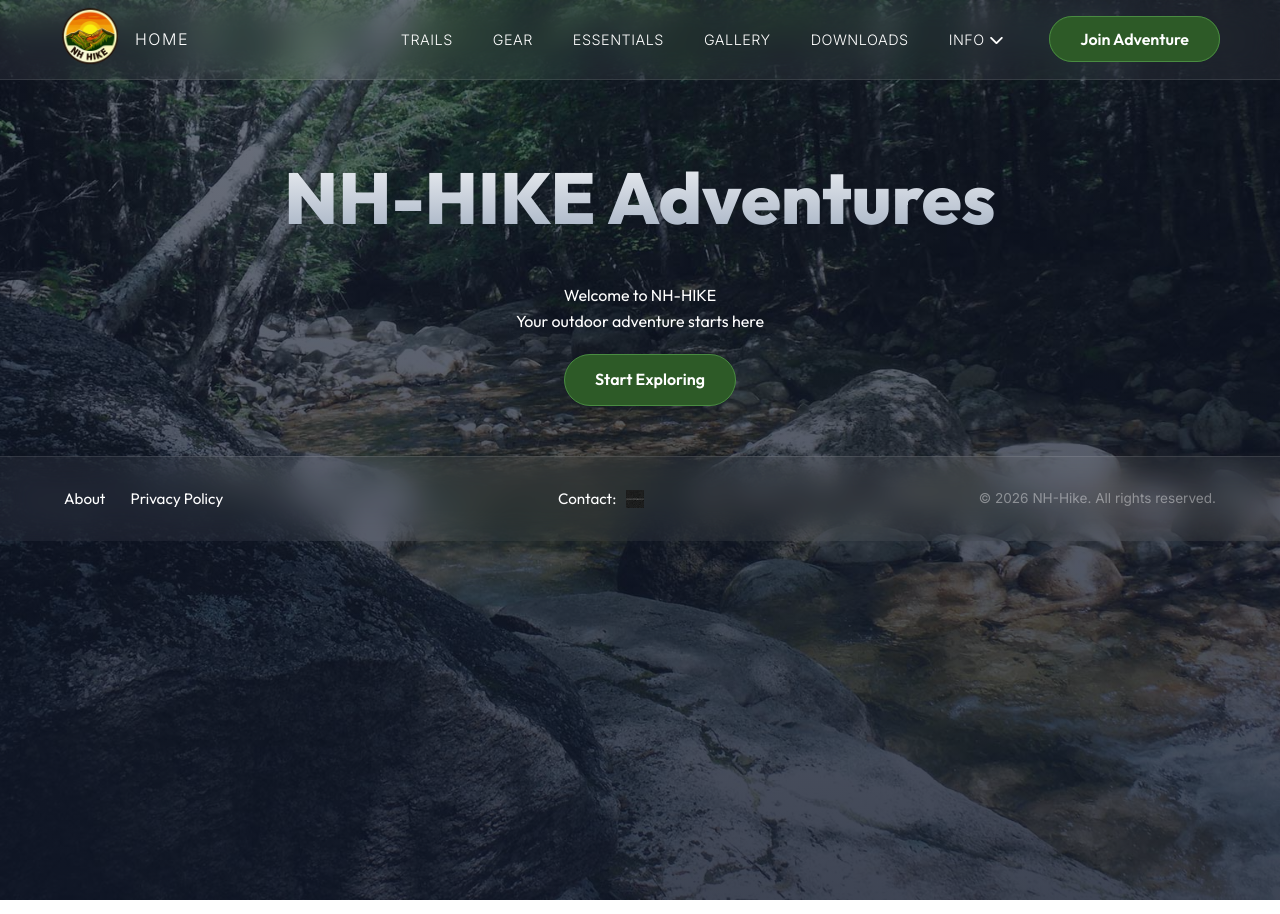
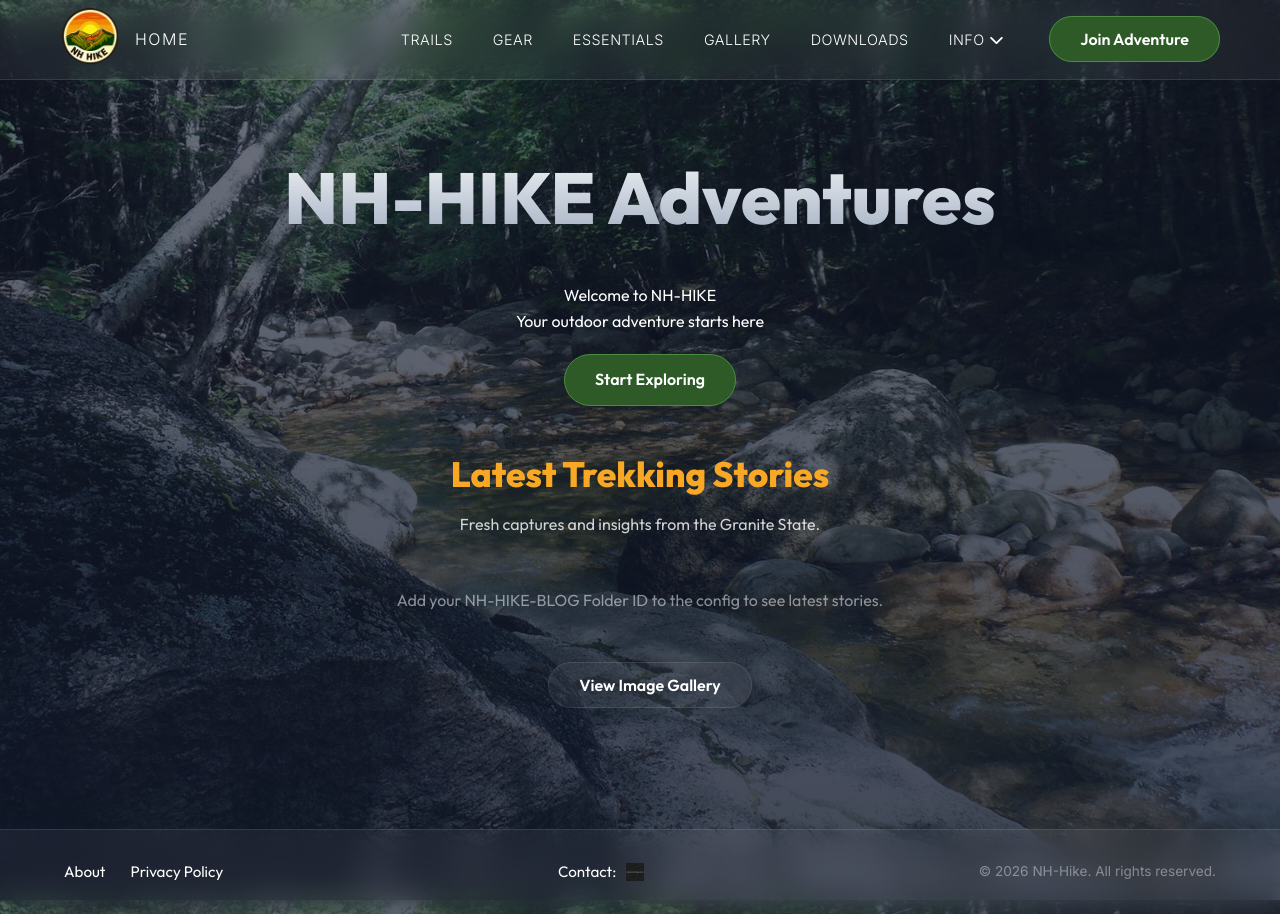
Before and after one commit to nhhike/store, a Jekyll site: the page built from index.html, in a window 1280 px wide. Built offline with Jekyll 4.4.1, drawn with Linux system fonts in a browser that asks for light colours.

Commit message:
Add dynamic Trekking Stories feed to home page

```diff
--- a/index.html
+++ b/index.html
@@ -2,6 +2,8 @@
 layout: default
 title: Home
 ---
+<!-- Marked.js for Markdown parsing -->
+<script src="https://cdn.jsdelivr.net/npm/marked/marked.min.js"></script>
 
 <header class="hero">
     <div class="hero-content">
@@ -10,3 +12,127 @@
         <a href="{{ '/gallery.html' | relative_url }}" class="btn">Start Exploring</a>
     </div>
 </header>
+
+<main class="main-content" style="max-width: 1200px; margin: 40px auto; padding: 0 20px 80px;">
+    <div style="text-align: center; margin-bottom: 50px;">
+        <h2 style="color: var(--accent); font-size: 2.2rem; margin-bottom: 10px;">Latest Trekking Stories</h2>
+        <p style="color: var(--text-secondary); opacity: 0.8;">Fresh captures and insights from the Granite State.</p>
+    </div>
+
+    <!-- Blog Card Grid -->
+    <div id="blog-feed" class="card-grid" style="padding: 0;">
+        <div style="text-align: center; width: 100%; color: var(--text-secondary); padding: 40px;">
+            <i class="fa-solid fa-spinner fa-spin"></i> Discovering stories...
+        </div>
+    </div>
+
+    <div style="text-align: center; margin-top: 60px;">
+        <a href="{{ '/gallery.html' | relative_url }}" class="btn" style="background: rgba(255,255,255,0.05); border-color: var(--glass-border);">
+            View Image Gallery
+        </a>
+    </div>
+</main>
+
+<!-- Blog Modal -->
+<div id="blog-modal" style="display: none; position: fixed; inset: 0; background: rgba(0,0,0,0.95); z-index: 5000; overflow-y: auto; backdrop-filter: blur(20px);">
+    <div class="modal-inner" style="max-width: 800px; margin: 60px auto; padding: 40px; position: relative;">
+        <span id="close-blog" style="position: fixed; top: 30px; right: 40px; color: #fff; font-size: 40px; cursor: pointer; z-index: 5001;">&times;</span>
+        <div id="blog-content" class="glass-content" style="padding: 40px; line-height: 1.8; color: #eee;">
+            <!-- Full post content here -->
+        </div>
+    </div>
+</div>
+
+<script>
+    const API_KEY = 'AIzaSyB4KXMciiR9YisJ_1M2C5-EiiyeFJPWSlw';
+    const BLOG_ROOT_ID = '1tX_K6Y12345EXAMPLE_ID'; // UPDATE THIS with your NH-HIKE-BLOG folder ID
+
+    async function initBlog() {
+        const feed = document.getElementById('blog-feed');
+        if (!BLOG_ROOT_ID || BLOG_ROOT_ID.includes('EXAMPLE')) {
+            feed.innerHTML = '<div style="opacity: 0.5;">Add your NH-HIKE-BLOG Folder ID to the config to see latest stories.</div>';
+            return;
+        }
+
+        try {
+            // Fetch .md files from Blog folder, sorted by modification date
+            const url = `https://www.googleapis.com/drive/v3/files?q='${BLOG_ROOT_ID}'+in+parents+and+trashed=false+and+mimeType='text/markdown'&fields=files(id,name,modifiedTime)&orderBy=modifiedTime+desc&key=${API_KEY}`;
+            const response = await fetch(url);
+            const data = await response.json();
+
+            if (data.error) throw new Error(data.error.message);
+            if (!data.files || data.files.length === 0) {
+                feed.innerHTML = '<div style="opacity: 0.5;">No stories found in the blog folder yet.</div>';
+                return;
+            }
+
+            feed.innerHTML = '';
+            // Display latest 3 posts
+            const posts = data.files.slice(0, 3);
+
+            for (const file of posts) {
+                renderBlogCard(file, feed);
+            }
+
+        } catch (err) {
+            console.error('Blog load failed:', err);
+            feed.innerHTML = `<div style="color: var(--accent)">Notice: Connection to NH-HIKE-BLOG pending.</div>`;
+        }
+    }
+
+    async function renderBlogCard(file, container) {
+        // Fetch content for preview
+        const contentUrl = `https://www.googleapis.com/drive/v3/files/${file.id}?alt=media&key=${API_KEY}`;
+        const resp = await fetch(contentUrl);
+        const text = await resp.text();
+
+        // Extract first paragraph for preview
+        const lines = text.split('\n').filter(l => l.trim() && !l.trim().startsWith('#'));
+        const preview = lines[0] ? lines[0].substring(0, 160) + '...' : 'Dive into this trekking story...';
+
+        const date = new Date(file.modifiedTime).toLocaleDateString(undefined, {
+            month: 'short', day: 'numeric', year: 'numeric'
+        });
+
+        const card = document.createElement('div');
+        card.className = 'app-card';
+        card.style.cursor = 'pointer';
+        card.innerHTML = `
+            <div style="font-size: 0.75rem; color: var(--accent); margin-bottom: 15px; opacity: 0.8; font-family: 'Inter', sans-serif;">
+                <i class="fa-regular fa-calendar" style="margin-right: 5px;"></i> ${date}
+            </div>
+            <h3>${file.name.replace('.md', '')}</h3>
+            <p>${preview}</p>
+            <div style="color: var(--accent); font-weight: 600; font-size: 0.9rem; display: flex; align-items: center; gap: 8px;">
+                Read Story <i class="fa-solid fa-arrow-right"></i>
+            </div>
+        `;
+
+        card.onclick = () => openBlogPost(file.id, text);
+        container.appendChild(card);
+    }
+
+    function openBlogPost(id, markdown) {
+        const modal = document.getElementById('blog-modal');
+        const content = document.getElementById('blog-content');
+
+        content.innerHTML = marked.parse(markdown);
+        modal.style.display = 'block';
+        document.body.style.overflow = 'hidden';
+    }
+
+    document.getElementById('close-blog').onclick = () => {
+        document.getElementById('blog-modal').style.display = 'none';
+        document.body.style.overflow = 'auto';
+    };
+
+    window.onclick = (e) => {
+        const modal = document.getElementById('blog-modal');
+        if (e.target === modal) {
+            modal.style.display = 'none';
+            document.body.style.overflow = 'auto';
+        }
+    };
+
+    initBlog();
+</script>
```
